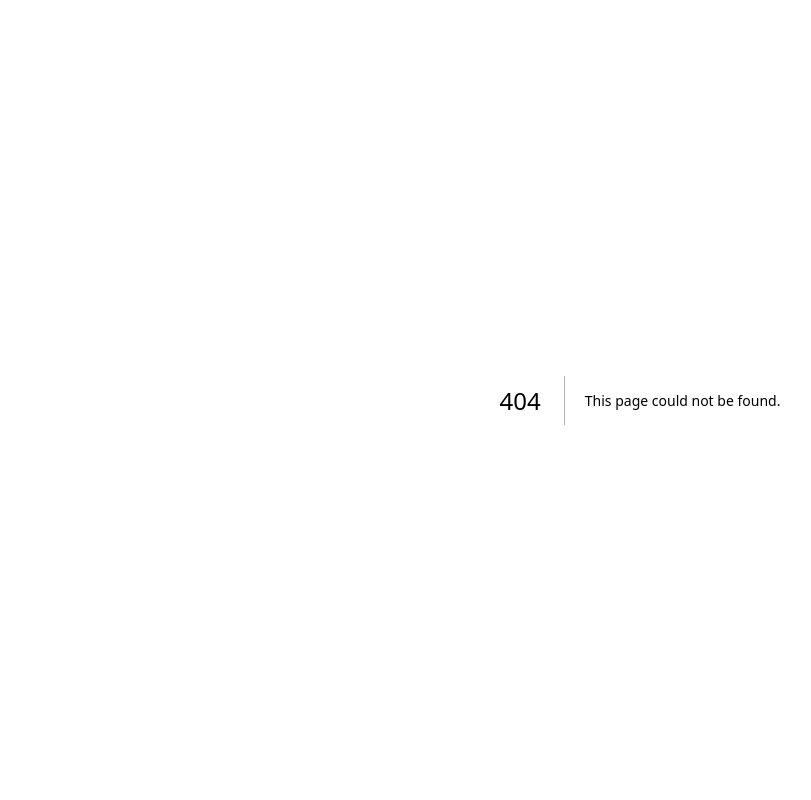
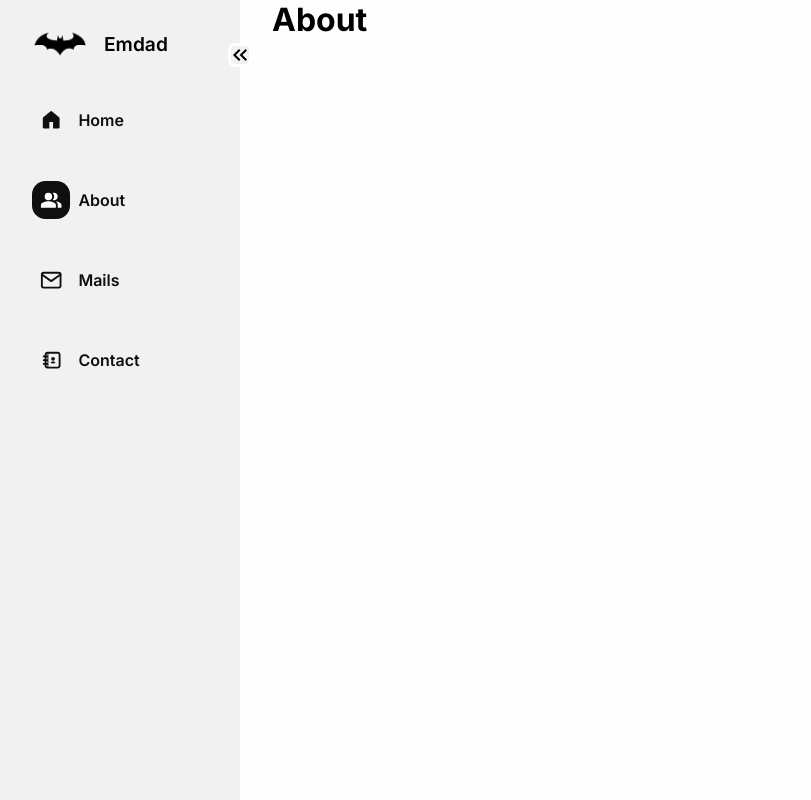
Before and after one commit to AhmedRaouf481/Emdad-IMS, a Next.js app in the folder client/: page /about in a window 1280 px wide. Before the commit this address had no page. Shown: the whole page, without its empty margins (0-811 px from the left). Built offline with nearby package versions, Linux system fonts and the light colour scheme.

Commit message:
client: make sidebar

```diff
--- /dev/null
+++ b/client/src/app/about/page.tsx
@@ -0,0 +1,9 @@
+"use client"
+
+export default function Home() {
+    return (
+        <>
+            <h1>About</h1>
+        </>
+    );
+}
--- a/client/src/app/globals.css
+++ b/client/src/app/globals.css
@@ -1,77 +1,12 @@
 :root {
-  --max-width: 1100px;
-  --border-radius: 12px;
-  --font-mono: ui-monospace, Menlo, Monaco, "Cascadia Mono", "Segoe UI Mono",
-    "Roboto Mono", "Oxygen Mono", "Ubuntu Monospace", "Source Code Pro",
-    "Fira Mono", "Droid Sans Mono", "Courier New", monospace;
+  --color-bg: #fefefe;
+  --color-border: #e5e7eb;
+  --color-sidebar-item: #f3f4f6;
+  --sidebar-bgcolor: #f1f1f1;
+  --dark-color: #0f0f0f;
 
-  --foreground-rgb: 0, 0, 0;
-  --background-start-rgb: 214, 219, 220;
-  --background-end-rgb: 255, 255, 255;
-
-  --primary-glow: conic-gradient(
-    from 180deg at 50% 50%,
-    #16abff33 0deg,
-    #0885ff33 55deg,
-    #54d6ff33 120deg,
-    #0071ff33 160deg,
-    transparent 360deg
-  );
-  --secondary-glow: radial-gradient(
-    rgba(255, 255, 255, 1),
-    rgba(255, 255, 255, 0)
-  );
-
-  --tile-start-rgb: 239, 245, 249;
-  --tile-end-rgb: 228, 232, 233;
-  --tile-border: conic-gradient(
-    #00000080,
-    #00000040,
-    #00000030,
-    #00000020,
-    #00000010,
-    #00000010,
-    #00000080
-  );
-
-  --callout-rgb: 238, 240, 241;
-  --callout-border-rgb: 172, 175, 176;
-  --card-rgb: 180, 185, 188;
-  --card-border-rgb: 131, 134, 135;
 }
 
-@media (prefers-color-scheme: dark) {
-  :root {
-    --foreground-rgb: 255, 255, 255;
-    --background-start-rgb: 0, 0, 0;
-    --background-end-rgb: 0, 0, 0;
-
-    --primary-glow: radial-gradient(rgba(1, 65, 255, 0.4), rgba(1, 65, 255, 0));
-    --secondary-glow: linear-gradient(
-      to bottom right,
-      rgba(1, 65, 255, 0),
-      rgba(1, 65, 255, 0),
-      rgba(1, 65, 255, 0.3)
-    );
-
-    --tile-start-rgb: 2, 13, 46;
-    --tile-end-rgb: 2, 5, 19;
-    --tile-border: conic-gradient(
-      #ffffff80,
-      #ffffff40,
-      #ffffff30,
-      #ffffff20,
-      #ffffff10,
-      #ffffff10,
-      #ffffff80
-    );
-
-    --callout-rgb: 20, 20, 20;
-    --callout-border-rgb: 108, 108, 108;
-    --card-rgb: 100, 100, 100;
-    --card-border-rgb: 200, 200, 200;
-  }
-}
 
 * {
   box-sizing: border-box;
@@ -79,25 +14,126 @@
   margin: 0;
 }
 
-html,
 body {
-  max-width: 100vw;
-  overflow-x: hidden;
+  background-color: var(--color-bg);
 }
 
-body {
-  color: rgb(var(--foreground-rgb));
-  background: linear-gradient(
-      to bottom,
-      transparent,
-      rgb(var(--background-end-rgb))
-    )
-    rgb(var(--background-start-rgb));
-}
 
 a {
   color: inherit;
   text-decoration: none;
+}
+
+.layout {
+  display: flex;
+  height: 100vh;
+  position: relative;
+  gap: 2rem;
+}
+
+.layout__main-content {
+  flex-grow: 1;
+}
+
+.sidebar__wrapper {
+  position: relative;
+}
+
+.sidebar {
+  width: 15rem;
+  height: 100%;
+  background-color: var(--sidebar-bgcolor);
+  padding: 1rem;
+  transition: all 0.4s cubic-bezier(0.175, 0.885, 0.32, 1.1);
+  overflow: hidden;
+}
+
+.sidebar__top {
+  width: max-content;
+  display: flex;
+  align-items: center;
+  gap: 1rem;
+  padding-bottom: 1rem;
+  padding-left: 1rem;
+  /* margin-bottom: 1rem; */
+}
+
+.sidebar__logo {
+  width: 3.5rem;
+  height: 3.5rem;
+  object-fit: contain;
+  border-radius: 1rem;
+}
+
+.sidebar__logo-name {
+  font-size: 1.2rem;
+  font-weight: 600;
+}
+
+.sidebar__list {
+  list-style: none;
+}
+
+
+.sidebar__link {
+  font-size: 1rem;
+  font-weight: 600;
+  text-decoration: none;
+  color: var(--dark-color);
+  padding: 0.8rem 1rem;
+  display: flex;
+  align-items: center;
+  margin-bottom: 1rem;
+  border-radius: 0.8rem;
+}
+
+.sidebar__icon--active {
+  color: #fff;
+  background-color: var(--dark-color);
+}
+
+.sidebar__icon {
+  padding: 0.5rem;
+  border-radius: 35%;
+}
+
+.sidebar__name {
+  margin-left: 0.5rem;
+}
+
+[data-collapse="true"] {
+  width: 5.3rem;
+  display: flex;
+  flex-direction: column;
+  align-items: center;
+}
+
+[data-collapse="true"] .sidebar__logo-name,
+[data-collapse="true"] .sidebar__name {
+  display: none;
+}
+
+[data-collapse="true"] .sidebar__top {
+  padding-left: 0;
+}
+
+
+.btn {
+  position: absolute;
+  right: 0;
+  top: 2.7rem;
+  border: none;
+  background-color: var(--sidebar-bgcolor);
+  width: 1.5rem;
+  height: 1.5rem;
+  border: 3px solid var(--color-bg);
+  border-radius: 30%;
+  display: flex;
+  justify-content: center;
+  align-items: center;
+  cursor: pointer;
+  transform: translateX(50%);
+  font-size: 1.1rem;
 }
 
 @media (prefers-color-scheme: dark) {
--- a/client/src/app/layout.tsx
+++ b/client/src/app/layout.tsx
@@ -1,12 +1,15 @@
 import type { Metadata } from "next";
 import { Inter } from "next/font/google";
 import "./globals.css";
+import { Box } from "@mui/material";
+import { SidebarProvider } from "@/components/layout/sidebar/SidebarContext";
+import Sidebar from "@/components/layout/sidebar/Sidebar";
 
 const inter = Inter({ subsets: ["latin"] });
 
 export const metadata: Metadata = {
-  title: "Create Next App",
-  description: "Generated by create next app",
+  title: "Emdad",
+  description: "Emdad Inventory managemnt system",
 };
 
 export default function RootLayout({
@@ -16,7 +19,16 @@ export default function RootLayout({
 }>) {
   return (
     <html lang="en">
-      <body className={inter.className}>{children}</body>
+      <body className={inter.className}>
+        <SidebarProvider>
+          <div className="layout">
+            <Sidebar />
+            <main className="layout__main-content">
+              {children}
+            </main>
+          </div>
+        </SidebarProvider>
+      </body>
     </html>
   );
 }
--- /dev/null
+++ b/client/src/components/layout/sidebar/Sidebar.tsx
@@ -0,0 +1,79 @@
+"use client"
+import Image from "next/image";
+import { MdPeopleAlt } from "react-icons/md";
+import { TiContacts } from "react-icons/ti";
+import { FiMail } from "react-icons/fi";
+import Link from "next/link";
+import { useContext } from "react";
+import { usePathname } from "next/navigation";
+import { KeyboardDoubleArrowLeft, KeyboardDoubleArrowRight } from "@mui/icons-material";
+import { SidebarContext } from "./SidebarContext";
+import { GoHomeFill } from "react-icons/go";
+
+const sidebarItems = [
+    {
+        name: "Home",
+        href: "/",
+        icon: GoHomeFill,
+    },
+    {
+        name: "About",
+        href: "/about",
+        icon: MdPeopleAlt,
+    },
+    {
+        name: "Mails",
+        href: "/mails",
+        icon: FiMail,
+    },
+    {
+        name: "Contact",
+        href: "/contact",
+        icon: TiContacts,
+    },
+];
+
+const Sidebar = () => {
+    const pathname = usePathname();
+    const { isCollapsed, toggleSidebarcollapse } = useContext(SidebarContext);
+
+    return (
+        <div className="sidebar__wrapper">
+            <button className="btn" onClick={toggleSidebarcollapse}>
+                {isCollapsed ? <KeyboardDoubleArrowRight /> : <KeyboardDoubleArrowLeft />}
+            </button>
+            <aside className="sidebar" data-collapse={isCollapsed} style={{ paddingRight: "1rem" }}>
+                <div className="sidebar__top">
+                    <Image
+                        width={80}
+                        height={80}
+                        className="sidebar__logo"
+                        src="/Batman-logo.svg"
+                        alt="logo"
+                    />
+                    <p className="sidebar__logo-name">Emdad</p>
+                </div>
+                <ul className="sidebar__list">
+                    {sidebarItems.map(({ name, href, icon: Icon }) => {
+                        return (
+                            <li className="sidebar__item" key={name}>
+                                <Link
+                                    className="sidebar__link"
+                                    href={href}
+                                >
+                                    <span className={`sidebar__icon ${pathname === href ? "sidebar__icon--active" : ""
+                                        }`}>
+                                        <Icon size="1.4rem" style={{ display: "flex", alignItems: "center", justifyContent: "center" }} />
+                                    </span>
+                                    <span className="sidebar__name">{name}</span>
+                                </Link>
+                            </li>
+                        );
+                    })}
+                </ul>
+            </aside>
+        </div>
+    );
+};
+
+export default Sidebar;
--- /dev/null
+++ b/client/src/components/layout/sidebar/SidebarContext.tsx
@@ -0,0 +1,23 @@
+"use client"
+import { ReactNode, createContext, useState } from "react";
+
+const initialValue = { isCollapsed: false, toggleSidebarcollapse: () => { } };
+
+const SidebarContext = createContext(initialValue);
+
+const SidebarProvider = ({ children }: { children: ReactNode }) => {
+
+    const [isCollapsed, setCollapse] = useState(false);
+
+    const toggleSidebarcollapse = () => {
+        setCollapse((prevState) => !prevState);
+    };
+
+    return (
+        <SidebarContext.Provider value={{ isCollapsed, toggleSidebarcollapse }}>
+            {children}
+        </SidebarContext.Provider>
+    );
+};
+
+export { SidebarContext, SidebarProvider };
```
Also changed, not shown: client/package.json (+8 -3 lines), client/src/app/page.tsx (+4 -90 lines), client/src/styles/colors.ts (added, +10 -0 lines), client/public/Batman-Logo.svg (added), 1 other file (tests, documents, lock files or other folders).
